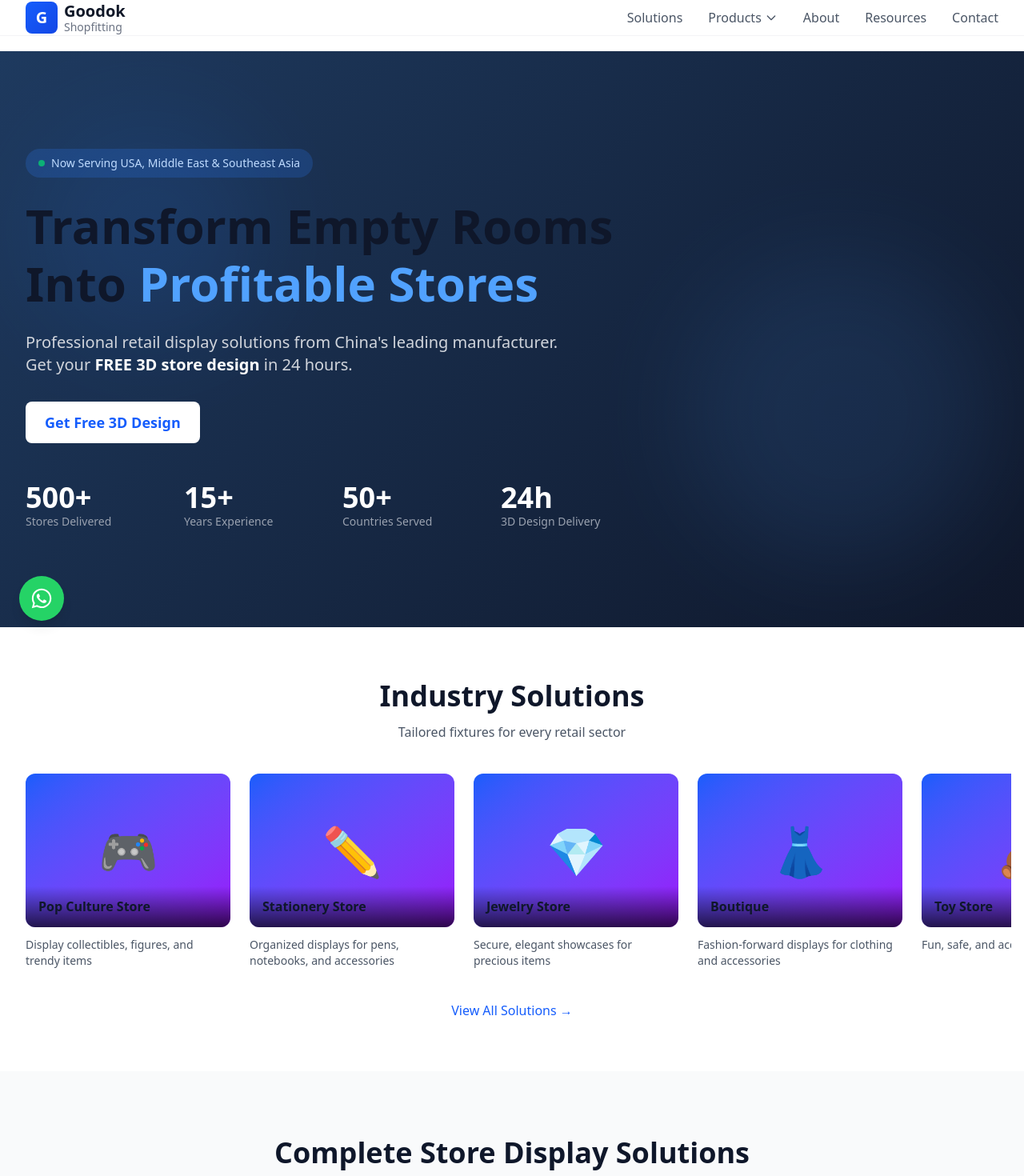
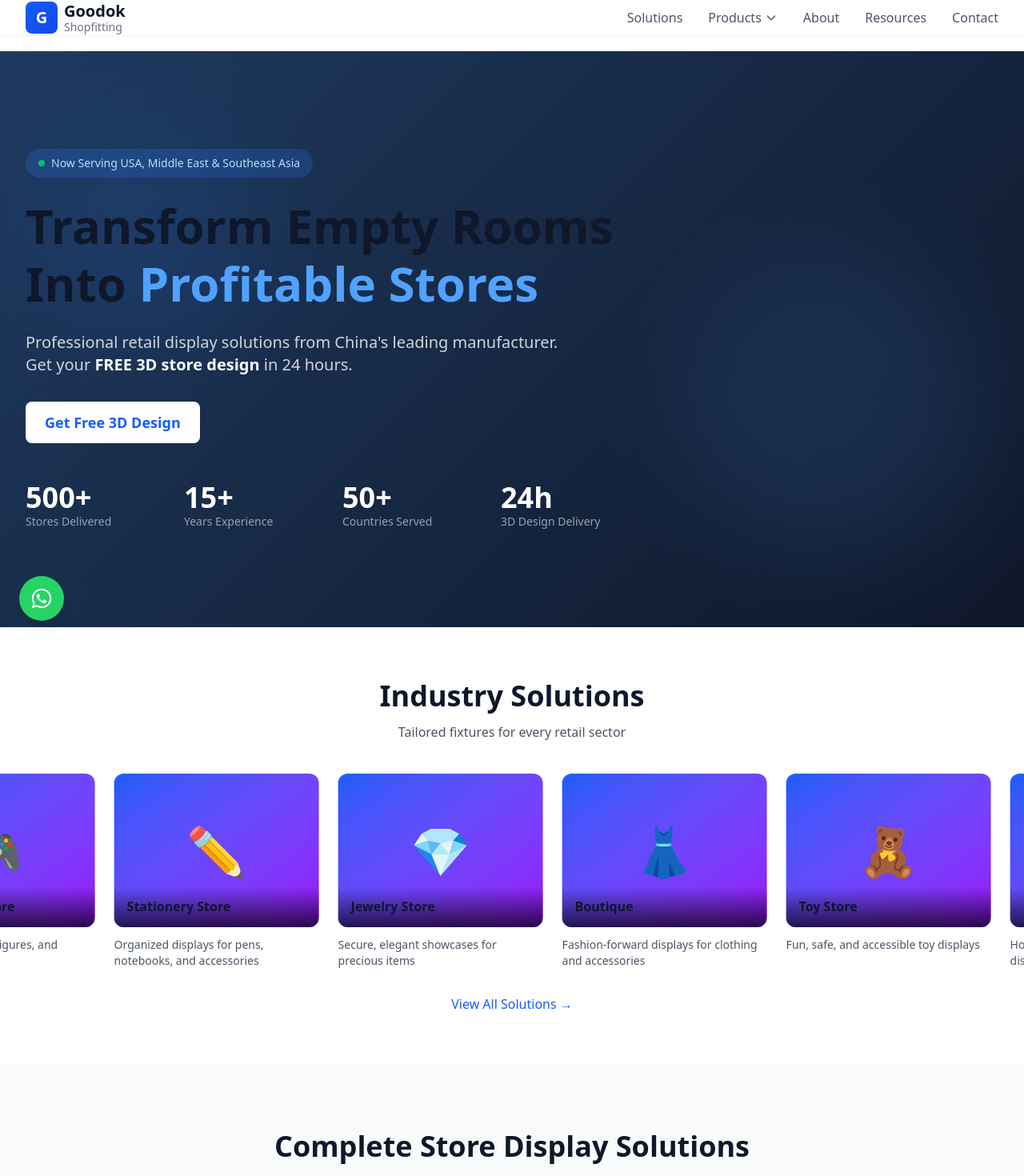
Before and after one commit to Benoy1200/goodok-website, a Next.js app: page / in a window 1280 px wide. Shown: the top 1470 px of the page at 80% size. Built offline with nearby package versions, Linux system fonts and the light colour scheme.

Commit message:
feat: add auto-scrolling marquee animation to Solutions gallery

```diff
--- a/app/globals.css
+++ b/app/globals.css
@@ -143,3 +143,31 @@ html {
 .animate-fadeInUp {
   animation: fadeInUp 0.6s ease-out forwards;
 }
+
+/* Marquee auto-scroll animation */
+@keyframes marquee {
+  0% {
+    transform: translateX(0);
+  }
+  100% {
+    transform: translateX(-50%);
+  }
+}
+
+.animate-marquee {
+  animation: marquee 30s linear infinite;
+}
+
+.animate-marquee:hover {
+  animation-play-state: paused;
+}
+
+/* Hide scrollbar for marquee */
+.scrollbar-hide {
+  -ms-overflow-style: none;
+  scrollbar-width: none;
+}
+
+.scrollbar-hide::-webkit-scrollbar {
+  display: none;
+}
--- a/app/page.tsx
+++ b/app/page.tsx
@@ -236,19 +236,23 @@ export default function Home() {
         </div>
       </section>
 
-      {/* Industry Solutions - Horizontal Scroll Gallery (ABOVE Products) */}
-      <section className="py-16 bg-white">
+      {/* Industry Solutions - Auto-scrolling Marquee */}
+      <section className="py-16 bg-white overflow-hidden">
         <div className="container">
           <div className="text-center mb-10">
             <h2 className="text-3xl md:text-4xl font-bold mb-3">Industry Solutions</h2>
             <p className="text-gray-600">Tailored fixtures for every retail sector</p>
           </div>
-          <div className="flex gap-6 overflow-x-auto pb-6 snap-x snap-mandatory scrollbar-hide -mx-4 px-4">
-            {solutions.map((solution) => (
+        </div>
+        {/* Auto-scrolling container */}
+        <div className="relative">
+          <div className="flex gap-6 animate-marquee hover:pause-animation">
+            {/* Double the items for seamless loop */}
+            {[...solutions, ...solutions].map((solution, idx) => (
               <Link
-                key={solution.name}
+                key={`${solution.name}-${idx}`}
                 href={solution.href}
-                className="flex-shrink-0 w-64 snap-center group"
+                className="flex-shrink-0 w-64 group"
               >
                 <div className="relative aspect-[4/3] bg-gradient-to-br from-blue-600 to-purple-600 rounded-xl overflow-hidden mb-3">
                   <div className="absolute inset-0 flex items-center justify-center">
@@ -262,13 +266,16 @@ export default function Home() {
               </Link>
             ))}
           </div>
-          <div className="text-center mt-4">
+        </div>
+        <div className="container">
+          <div className="text-center mt-8">
             <Link href="/solutions" className="text-blue-600 font-medium hover:underline">
               View All Solutions →
             </Link>
           </div>
         </div>
       </section>
+
 
       {/* Products - Card Grid Style (2 rows x 3 cols) */}
       <section className="py-20 bg-gray-50">
```
